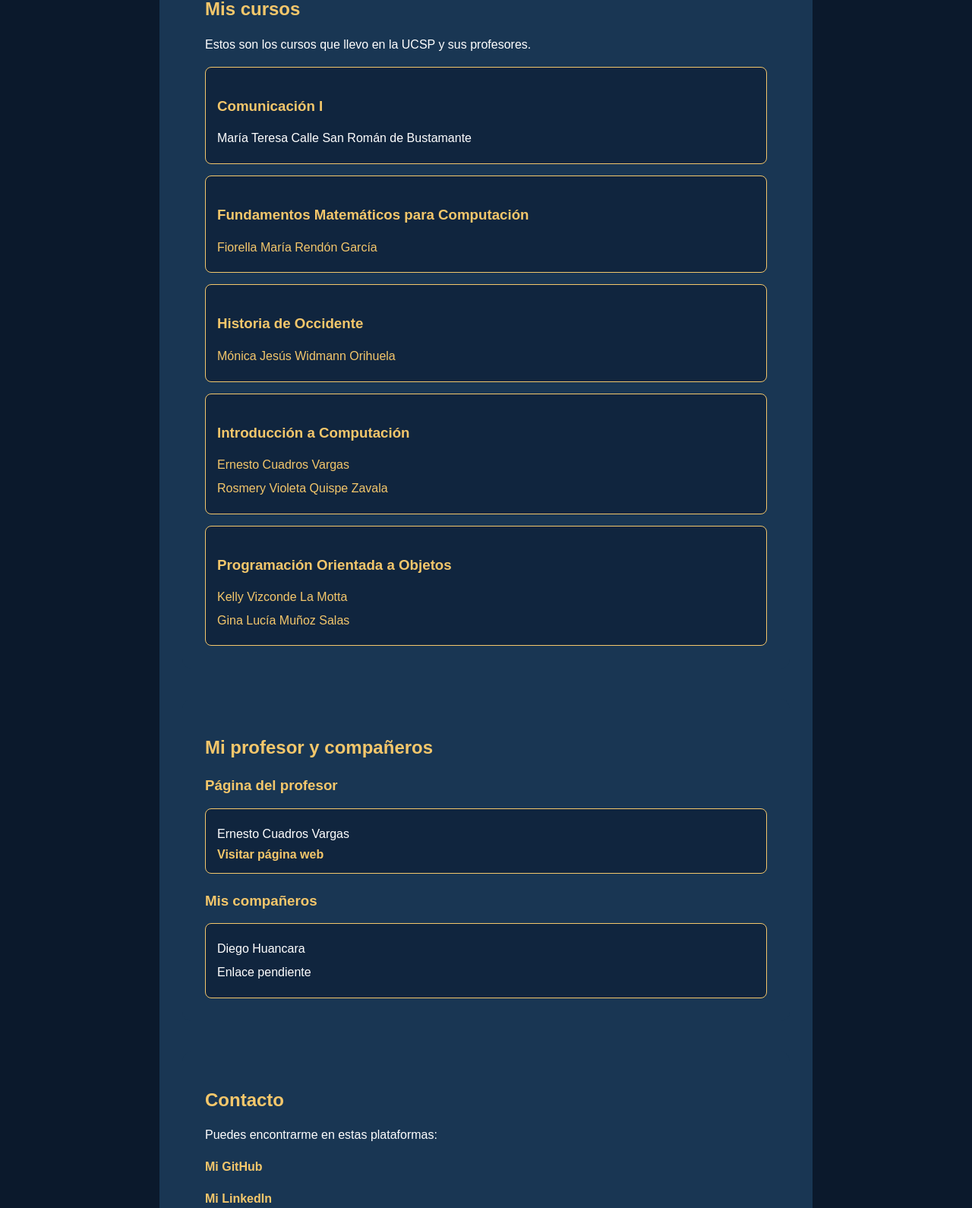
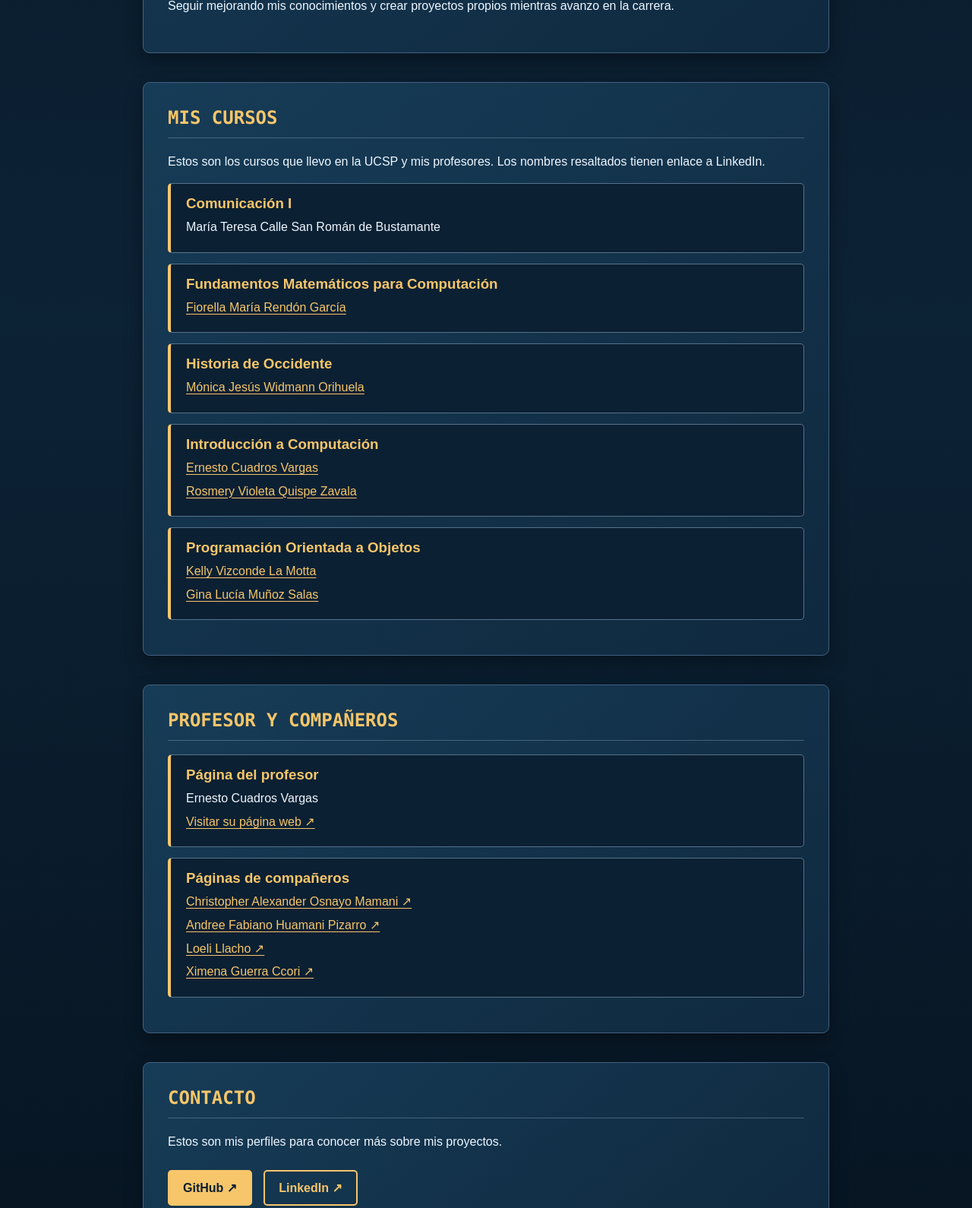
Before and after one commit to Andr3byDeuS/Andr3byDeuS.github.io, a plain HTML site: page index.html in a window 1280 px wide. Shown: the part 1210-2800 px from the top of the page at 76% size. Drawn offline with Linux system fonts and the light colour scheme.

Commit message:
Actualización final ICC

```diff
--- a/index.html
+++ b/index.html
@@ -1,167 +1,118 @@
-
 <!DOCTYPE html>
 <html lang="es">
-
 <head>
     <meta charset="UTF-8">
     <meta name="viewport" content="width=device-width, initial-scale=1.0">
-    <title>Mi Portafolio | Víctor Andrés</title>
+    <meta name="description" content="Portafolio personal de Víctor Quispe, estudiante de Ciencia de la Computación en la Universidad Católica San Pablo (UCSP), Arequipa. Conoce mis cursos, habilidades y proyectos.">
+    <meta name="author" content="Victor Andree Quispe Pilluca">
+    <meta name="robots" content="index, follow">
+    <link rel="canonical" href="https://andr3bydeus.github.io/">
+    <title>Victor Andree Quispe Pilluca</title>
+    <link rel="icon" type="image/png" href="perfil.png">
     <link rel="stylesheet" href="style.css">
+    <script src="script.js" defer></script>
 </head>
-
 <body>
-
-<header>
-    <h1>¡Hola! Soy Víctor Andrés</h1>
-    <p>Estudiante de Ciencia de la Computación en la UCSP</p>
+    <header class="portada" id="inicio">
+        <div class="estrellas" aria-hidden="true"></div>
+        <div class="portada-contenido">
+            <div class="presentacion">
+                <p class="etiqueta">ESTUDIANTE · UCSP · CIENCIA DE LA COMPUTACIÓN</p>
+                <h1>VÍCTOR <span>QUISPE</span></h1>
+                <p class="descripcion">Estudiante de Ciencia de la Computación en la Universidad Católica San Pablo. Me interesan la programación, la tecnología y los videojuegos.</p>
+                <div class="botones">
+                    <a href="#sobre-mi">Sobre mí</a>
+                    <a href="https://github.com/Andr3byDeuS" target="_blank" rel="noopener noreferrer">Mi GitHub</a>
+                </div>
+            </div>
+            <div class="personaje">
+                <img src="luffy.gif" alt="Luffy Gear 5 en pixel art animado" class="luffy">
+            </div>
+        </div>
+        <div class="mar" aria-hidden="true">
+            <div class="ola ola-atras"></div>
+            <div class="ola ola-medio"></div>
+            <div class="ola ola-frente"></div>
+        </div>
     </header>
 
-<nav>
+    <nav class="menu" aria-label="Navegación principal">
         <a href="#sobre-mi">Sobre mí</a>
         <a href="#cursos">Mis cursos</a>
         <a href="#companeros">Compañeros</a>
         <a href="#contacto">Contacto</a>
     </nav>
 
-<section id="sobre-mi">
-
-<section id="sobre-mi">
+    <main>
+        <section id="sobre-mi" class="panel">
             <h2>Sobre mí</h2>
-
-    <p>
-        Soy Víctor Andrés Quispe Pilluca, estudiante de Ciencia
-        de la Computación en la Universidad Católica
-        San Pablo (UCSP).
-    </p>
-
-    <p>
-        Me interesa la programación, la tecnología
-        y el desarrollo de software. Actualmente estoy
-        aprendiendo lenguajes como C++ y Python.
-    </p>
-
+            <p>Soy Víctor Andrés Quispe Pilluca, estudiante de Ciencia de la Computación en la Universidad Católica San Pablo (UCSP).</p>
+            <p>Me interesa la programación, la tecnología y el desarrollo de software. Actualmente estoy aprendiendo lenguajes como C++ y Python.</p>
             <h3>Mis habilidades</h3>
             <ul>
                 <li>Programación básica en C++</li>
-        <li>Programación en Python</li>
+                <li>Conocimientos básicos de Python</li>
                 <li>HTML y CSS</li>
                 <li>Trabajo en equipo</li>
             </ul>
-
             <h3>Mis intereses</h3>
-    <p>
-        Me gustan los videojuegos shooters, la tecnología
-        y aprender cosas nuevas relacionadas
-        con la informática.
-    </p>
-
+            <p>Me gustan los videojuegos, la informática y aprender cosas nuevas. También disfruto el anime y los proyectos creativos.</p>
             <h3>Mi objetivo</h3>
-    <p>
-        Mi objetivo es seguir mejorando mis habilidades
-        de programación y desarrollarme profesionalmente
-        en el área de Ciencia de la Computación.
-    </p>
+            <p>Seguir mejorando mis conocimientos y crear proyectos propios mientras avanzo en la carrera.</p>
         </section>
 
-
-
-<section id="cursos">
+        <section id="cursos" class="panel">
             <h2>Mis cursos</h2>
-    <p>Estos son los cursos que llevo en la UCSP y sus profesores.</p>
-
+            <p>Estos son los cursos que llevo en la UCSP y mis profesores. Los nombres resaltados tienen enlace a LinkedIn.</p>
             <div class="curso">
                 <h3>Comunicación I</h3>
                 <p>María Teresa Calle San Román de Bustamante</p>
             </div>
-
             <div class="curso">
                 <h3>Fundamentos Matemáticos para Computación</h3>
-        <p>
-            <a href="https://www.linkedin.com/in/fiorella-mar%C3%ADa-rend%C3%B3n-garc%C3%ADa-7aa9b7374/" target="_blank">
-                Fiorella María Rendón García
-            </a>
-        </p>
+                <p><a href="https://www.linkedin.com/in/fiorella-mar%C3%ADa-rend%C3%B3n-garc%C3%ADa-7aa9b7374/" target="_blank" rel="noopener noreferrer">Fiorella María Rendón García</a></p>
             </div>
-
             <div class="curso">
                 <h3>Historia de Occidente</h3>
-        <p>
-            <a href="https://www.linkedin.com/in/m%C3%B3nica-widmann-orihuela-a85a3653/" target="_blank">
-                Mónica Jesús Widmann Orihuela
-            </a>
-        </p>
+                <p><a href="https://www.linkedin.com/in/m%C3%B3nica-widmann-orihuela-a85a3653/" target="_blank" rel="noopener noreferrer">Mónica Jesús Widmann Orihuela</a></p>
             </div>
-
             <div class="curso">
                 <h3>Introducción a Computación</h3>
-        <p>
-            <a href="https://pe.linkedin.com/in/ecuadrosv" target="_blank">
-                Ernesto Cuadros Vargas
-            </a>
-        </p>
-        <p>
-            <a href="https://www.linkedin.com/in/rosmery-violeta-quispe-zavala-58374638/" target="_blank">
-                Rosmery Violeta Quispe Zavala
-            </a>
-        </p>
+                <p><a href="https://pe.linkedin.com/in/ecuadrosv" target="_blank" rel="noopener noreferrer">Ernesto Cuadros Vargas</a></p>
+                <p><a href="https://www.linkedin.com/in/rosmery-violeta-quispe-zavala-58374638/" target="_blank" rel="noopener noreferrer">Rosmery Violeta Quispe Zavala</a></p>
             </div>
-
             <div class="curso">
                 <h3>Programación Orientada a Objetos</h3>
-        <p>
-            <a href="https://pe.linkedin.com/in/kelly-vizconde-la-motta-3a57a4143" target="_blank">
-                Kelly Vizconde La Motta
-            </a>
-        </p>
-        <p>
-            <a href="https://www.linkedin.com/in/ginamunozsalas/" target="_blank">
-                Gina Lucía Muñoz Salas
-            </a>
-        </p>
+                <p><a href="https://pe.linkedin.com/in/kelly-vizconde-la-motta-3a57a4143" target="_blank" rel="noopener noreferrer">Kelly Vizconde La Motta</a></p>
+                <p><a href="https://www.linkedin.com/in/ginamunozsalas/" target="_blank" rel="noopener noreferrer">Gina Lucía Muñoz Salas</a></p>
             </div>
         </section>
 
-
-
-<section id="companeros">
-    <h2>Mi profesor y compañeros</h2>
-
+        <section id="companeros" class="panel">
+            <h2>Profesor y compañeros</h2>
+            <div class="curso">
                 <h3>Página del profesor</h3>
+                <p>Ernesto Cuadros Vargas</p>
+                <p><a href="https://socios.spc.org.pe/ecuadros/" target="_blank" rel="noopener noreferrer">Visitar su página web ↗</a></p>
+            </div>
             <div class="curso">
-        <p>Ernesto Cuadros Vargas</p>
-        <a href="https://socios.spc.org.pe/ecuadros/"
-           target="_blank">
-            Visitar página web
-        </a>
-    </div>
-
-    <h3>Mis compañeros</h3>
-    <div class="curso">
-        <p>Diego Huancara</p>
-        <p>Enlace pendiente</p>
+                <h3>Páginas de compañeros</h3>
+                <p><a href="https://wesudobones.github.io/page/" target="_blank" rel="noopener noreferrer">Christopher Alexander Osnayo Mamani ↗</a></p>
+                <p><a href="https://andrew-oremour.github.io/" target="_blank" rel="noopener noreferrer">Andree Fabiano Huamani Pizarro ↗</a></p>
+                <p><a href="https://loelill.github.io/" target="_blank" rel="noopener noreferrer">Loeli Llacho ↗</a></p>
+                <p><a href="https://ximm-xo.github.io/pagina/" target="_blank" rel="noopener noreferrer">Ximena Guerra Ccori ↗</a></p>
             </div>
         </section>
 
-
-<section id="contacto">
+        <section id="contacto" class="panel">
             <h2>Contacto</h2>
-    <p>Puedes encontrarme en estas plataformas:</p>
-
-    <p>
-        <a href="https://github.com/Andr3byDeuS"
-           target="_blank">
-            Mi GitHub
-        </a>
-    </p>
-
-    <p>
-        <a href="https://www.linkedin.com/in/victor-andrés-quispe-pilluca-a8ab9a449/"
-           target="_blank">
-            Mi LinkedIn
-        </a>
-    </p>
+            <p>Estos son mis perfiles para conocer más sobre mis proyectos.</p>
+            <div class="enlaces">
+                <a href="https://github.com/Andr3byDeuS" target="_blank" rel="noopener noreferrer">GitHub ↗</a>
+                <a href="https://www.linkedin.com/in/victor-andr%C3%A9s-quispe-pilluca-a8ab9a449/" target="_blank" rel="noopener noreferrer">LinkedIn ↗</a>
+            </div>
         </section>
-
+    </main>
+    <footer>Víctor Quispe · Ciencia de la Computación · UCSP · 2026</footer>
 </body>
-
 </html>
--- a/script.js
+++ b/script.js
@@ -0,0 +1,14 @@
+// Animación de las secciones al bajar la página.
+if ('IntersectionObserver' in window) {
+    document.documentElement.classList.add('js');
+    const secciones = document.querySelectorAll('.panel');
+    const observador = new IntersectionObserver(function(entradas) {
+        entradas.forEach(function(entrada) {
+            if (entrada.isIntersecting) {
+                entrada.target.classList.add('visible');
+                observador.unobserve(entrada.target);
+            }
+        });
+    }, { threshold: 0.08 });
+    secciones.forEach(function(seccion) { observador.observe(seccion); });
+}
--- /dev/null
+++ b/sitemap.xml
@@ -0,0 +1,4 @@
+<?xml version="1.0" encoding="UTF-8"?>
+<urlset xmlns="http://www.sitemaps.org/schemas/sitemap/0.9">
+  <url><loc>https://andr3bydeus.github.io/</loc></url>
+</urlset>
--- a/style.css
+++ b/style.css
@@ -1,161 +1,54 @@
-
-body {
-    background-color: #0b192c;
-    color: white;
-    font-family: Arial, sans-serif;
-    margin: 0;
-}
-
-header {
-    background-color: #142c49;
-    text-align: center;
-    padding: 80px 20px;
-}
-
-h1 {
-    color: #f4c76b;
-    font-size: 40px;
-}
-
-section {
-    background-color: #193653;
-    margin: 40px auto;
-    padding: 30px;
-    max-width: 800px;
-    border-radius: 12px;
-}
-
-h2 {
-    color: #f4c76b;
-}
-
-/* Animación del título */
-header h1 {
-    animation: aparecer 1.5s ease;
-}
-
-/* Animación de la tarjeta */
-section {
-    animation: aparecer 2s ease;
-}
-
-/* Efecto cuando pasamos el mouse */
-section:hover {
-    transform: translateY(-5px);
-    transition: transform 0.3s;
-}
-
-/* Definimos la animación */
-@keyframes aparecer {
-    from {
-        opacity: 0;
-        transform: translateY(20px);
-    }
-
-    to {
-        opacity: 1;
-        transform: translateY(0);
-    }
-}
-
-/* Diseño del menú */
-nav {
-    background-color: #10253e;
-    padding: 20px;
-    text-align: center;
-}
-
-nav a {
-    color: #f4c76b;
-    text-decoration: none;
-    margin: 0 15px;
-    font-weight: bold;
-}
-
-/* Cuando pasamos el mouse */
-nav a:hover {
-    color: white;
-}
-
-/* Desplazamiento suave */
-html {
-    scroll-behavior: smooth;
-}
-
-/* Tarjetas de los cursos */
-.curso {
-    background-color: #10253e;
-    border: 1px solid #f4c76b;
-    border-radius: 8px;
-    padding: 15px;
-    margin-top: 15px;
-    transition: transform 0.3s;
-}
-
-.curso h3 {
-    color: #f4c76b;
-    margin-top: 0;
-}
-
-.curso p {
-    margin: 5px 0;
-}
-
-/* Animación al pasar el mouse */
-.curso:hover {
-    transform: scale(1.02);
-    background-color: #244666;
-}
-
-/* Enlaces de contacto */
-#contacto a {
-    color: #f4c76b;
-    text-decoration: none;
-    font-weight: bold;
-}
-
-#contacto a:hover {
-    color: white;
-    text-decoration: underline;
-}
-
-/* Enlaces del profesor y compañeros */
-#companeros a {
-    color: #f4c76b;
-    text-decoration: none;
-    font-weight: bold;
-}
-
-#companeros a:hover {
-    color: white;
-    text-decoration: underline;
-}
-
-
-/* Subtítulos de Sobre mí */
-#sobre-mi h3 {
-    color: #f4c76b;
-    margin-top: 25px;
-}
-
-/* Espacio entre elementos */
-#sobre-mi p {
-    line-height: 1.6;
-}
-
-#sobre-mi li {
-    margin-bottom: 8px;
-}
-
-
-
-/* Enlaces de los profesores */
-.curso a {
-    color: #f4c76b;
-    text-decoration: none;
-}
-
-.curso a:hover {
-    color: white;
-    text-decoration: underline;
-}
+/* Portafolio de ICC - Víctor Quispe */
+:root { --fondo:#071421; --azul:#0e2940; --panel:#112c43; --oro:#f7c66a; --blanco:#eef7ff; }
+* { box-sizing:border-box; }
+html { scroll-behavior:smooth; scroll-padding-top:82px; }
+body { margin:0; background:linear-gradient(180deg,#071421,#0c2235 55%,#071421); color:var(--blanco); font-family:Arial,Helvetica,sans-serif; }
+a { color:var(--oro); }
+a:focus-visible { outline:2px solid white; outline-offset:4px; }
+/* Portada marina animada */
+.portada { position:relative; min-height:550px; overflow:hidden; background:radial-gradient(ellipse at 70% 24%,#285477 0%,transparent 44%),linear-gradient(180deg,#061525 5%,#164260 68%,#12638a 100%); }
+.estrellas { position:absolute; inset:0; opacity:.46; background-image:radial-gradient(#fff 1px,transparent 1px),radial-gradient(#fff 1px,transparent 1px); background-size:111px 93px,163px 137px; background-position:10px 20px,60px 80px; animation:brillo 5s ease-in-out infinite alternate; }
+.portada-contenido { position:relative; z-index:2; display:flex; align-items:center; justify-content:space-between; gap:18px; max-width:1050px; min-height:490px; margin:auto; padding:70px 32px 145px; }
+.presentacion { flex:1; max-width:660px; }
+.etiqueta { color:var(--oro); font-size:12px; font-weight:bold; letter-spacing:2px; }
+h1 { margin:15px 0; font-family:Consolas,'Courier New',monospace; font-size:clamp(42px,6.4vw,83px); letter-spacing:-2px; line-height:1.1; text-shadow:4px 5px #071421; }
+h1 span { color:var(--oro); }
+.descripcion { max-width:565px; line-height:1.6; font-size:17px; }
+.botones { display:flex; gap:12px; flex-wrap:wrap; margin-top:25px; }
+.botones a,.enlaces a { border:2px solid var(--oro); text-decoration:none; border-radius:5px; font-weight:bold; padding:12px 18px; transition:background .2s,transform .2s,color .2s; }
+.botones a:first-child,.enlaces a:first-child { background:var(--oro); color:#0a1e30; }
+.botones a:hover,.enlaces a:hover { transform:translateY(-4px); background:#fff0c5; color:#071421; }
+.personaje { width:280px; flex-shrink:0; display:flex; justify-content:center; align-items:center; }
+.luffy { display:block; width:100%; height:auto; image-rendering:pixelated; animation:flotar 2.7s ease-in-out infinite; filter:drop-shadow(0 15px 7px #07142180); }
+.mar { position:absolute; bottom:0; left:0; right:0; height:150px; overflow:hidden; z-index:1; }
+.ola { position:absolute; left:-20%; width:140%; height:125px; border-radius:45% 48% 0 0 / 43% 45% 0 0; animation:ola 6s ease-in-out infinite alternate; }
+.ola-atras { bottom:-72px; background:#327eae; opacity:.6; animation-duration:8s; }
+.ola-medio { bottom:-90px; background:#1b6697; opacity:.85; animation-duration:5s; animation-direction:alternate-reverse; }
+.ola-frente { bottom:-108px; background:#0d3b62; animation-duration:7s; }
+@keyframes ola { from { transform:translateX(-4%) rotate(-1deg); } to { transform:translateX(4%) rotate(1deg); } }
+@keyframes flotar { 0%,100% { transform:translateY(0); } 50% { transform:translateY(-14px); } }
+@keyframes brillo { from { opacity:.25; } to { opacity:.65; } }
+/* Menú */
+.menu { position:sticky; top:0; z-index:10; display:flex; justify-content:center; flex-wrap:wrap; gap:clamp(12px,3vw,35px); padding:17px 12px; background:#081c2eF5; border-bottom:1px solid #41617a; backdrop-filter:blur(8px); }
+.menu a { color:var(--oro); font-weight:bold; text-decoration:none; font-size:14px; }
+.menu a:hover { color:white; }
+/* Contenido */
+main { max-width:940px; padding:1px 18px 40px; margin:0 auto; }
+.panel { margin:38px auto; padding:32px; border:1px solid #426080; background:linear-gradient(140deg,#173c57,#0f293f); box-shadow:0 10px 25px #0005; border-radius:9px; transition:opacity .7s ease, transform .7s ease; }
+.panel h2 { color:var(--oro); margin:0 0 18px; padding-bottom:12px; border-bottom:1px solid #8cabbd66; font-family:Consolas,'Courier New',monospace; text-transform:uppercase; }
+.panel h3 { color:var(--oro); margin:22px 0 10px; }
+.panel p,.panel li { line-height:1.6; }
+.panel li { margin-bottom:7px; }
+.curso { padding:15px 20px; margin:14px 0; background:#0b2033; border:1px solid #56728a; border-left:4px solid var(--oro); border-radius:5px; transition:transform .2s,background .2s; }
+.curso:hover { transform:translateX(5px); background:#183b55; }
+.curso h3 { margin:0 0 7px; }
+.curso p { margin:5px 0; }
+.curso a { text-underline-offset:3px; }
+.pendiente { color:#c6d1db; font-style:italic; }
+.enlaces { display:flex; flex-wrap:wrap; gap:15px; margin-top:25px; }
+footer { text-align:center; padding:22px; color:#b4cad9; font-size:13px; }
+/* Los elementos se ocultan solamente cuando JavaScript está activo */
+.js .panel { opacity:0; transform:translateY(28px); }
+.js .panel.visible { opacity:1; transform:translateY(0); }
+@media (max-width:750px) { .portada { min-height:650px; } .portada-contenido { flex-direction:column; text-align:center; padding:54px 20px 130px; gap:0; } .presentacion { flex:auto; } .etiqueta { font-size:10px; } .botones { justify-content:center; } .personaje { width:180px; margin:16px auto; } .descripcion { font-size:15px; } .panel { padding:22px; margin:22px auto; } .menu a { font-size:12px; } }
+@media (prefers-reduced-motion:reduce) { *,*::before,*::after { animation:none !important; transition:none !important; scroll-behavior:auto !important; } }
```
Also changed, not shown: luffy.gif (added), perfil.png (added), robots.txt (added). Lines whose indentation alone changed are shown as unchanged.
